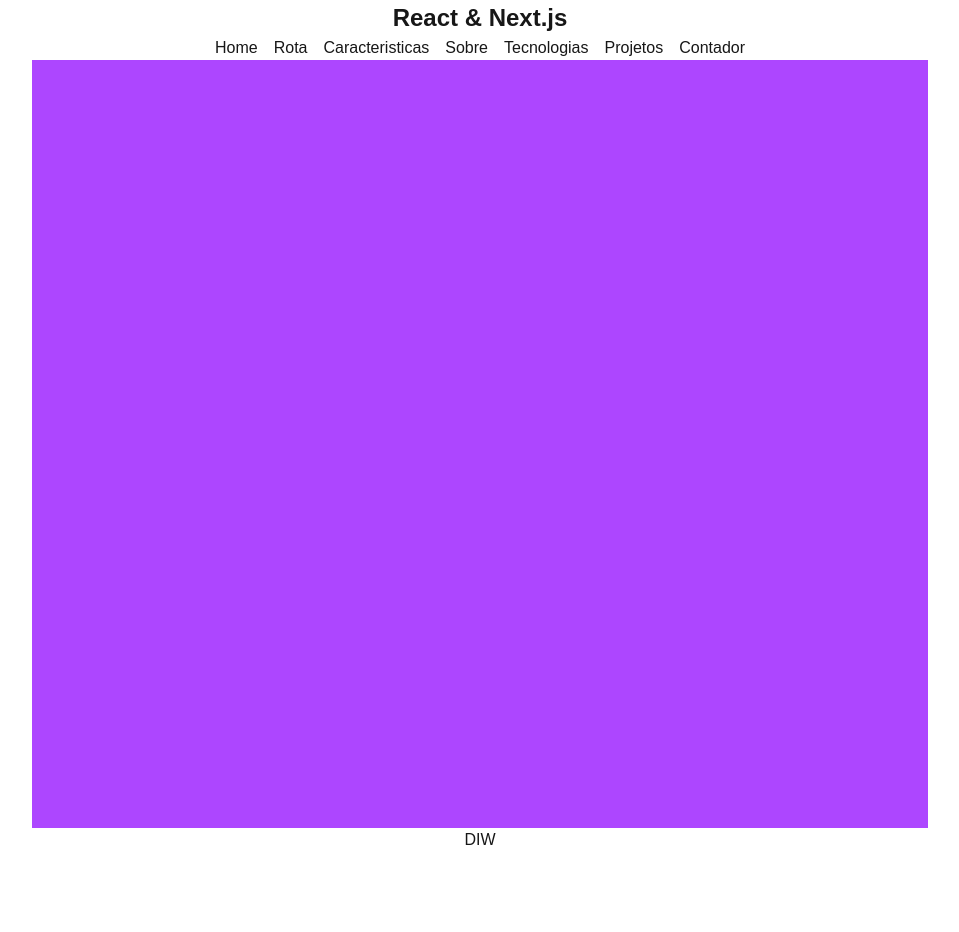
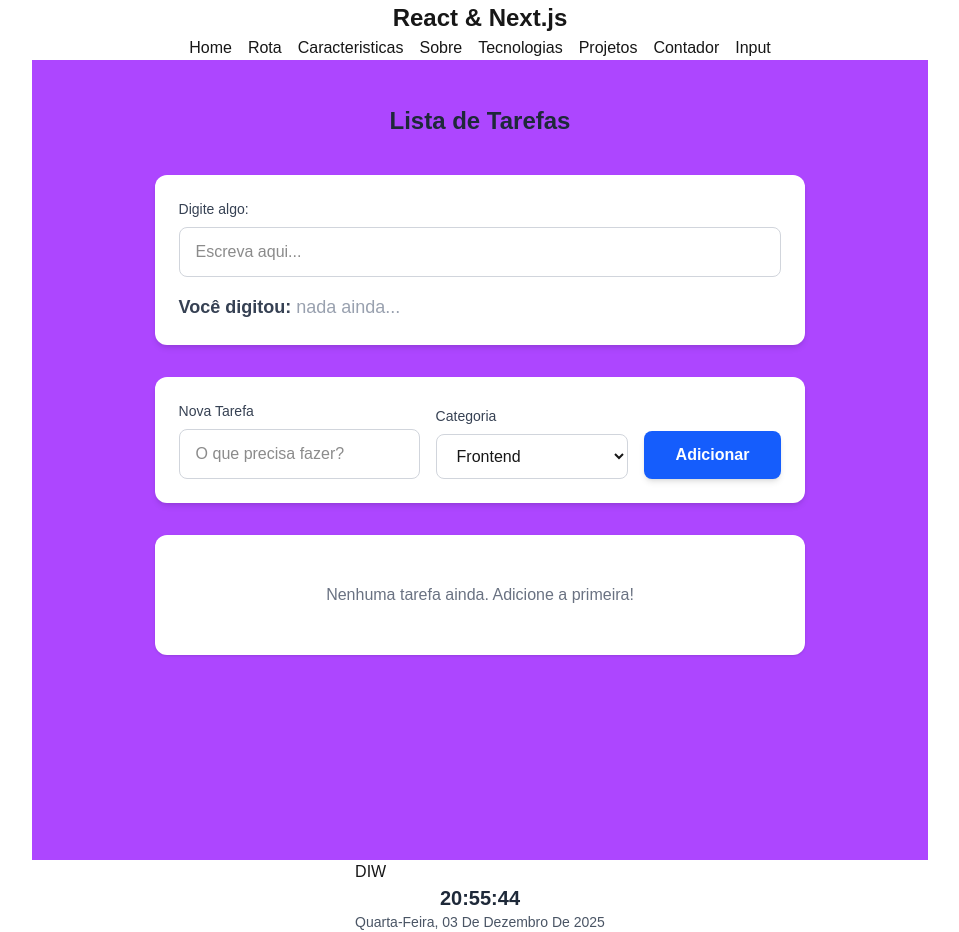
Before and after one commit to guilhermeoliveira3/guilherme.oliveira-next, a Next.js app: page /componentes/input in a window 1280 px wide. Shown: the whole page, without its empty margins (160-1119 px from the left). Before the commit the page ends 852 px from the top, so only its background shows below. Built offline with nearby package versions, Linux system fonts and the light colour scheme.

Commit message:
+likes tecnologias, +relogio

```diff
--- a/app/componentes/contador/page.tsx
+++ b/app/componentes/contador/page.tsx
@@ -42,7 +42,7 @@
     };
 
     return (
-        <div className="flex flex-col items-center gap-6 p-8 max-w-sm mx-auto bg-white rounded-2xl shadow-lg">
+        <div className="flex flex-col items-center gap-6 ">
             <h1 className={`text-6xl font-bold ${cor()}`}>{valor}</h1>
 
             <div className="flex gap-4">
--- a/app/componentes/input/page.tsx
+++ b/app/componentes/input/page.tsx
@@ -1,9 +1,220 @@
-import React from 'react'
+"use client";
 
-export default function page() {
+import React, { useState } from "react";
+
+interface Tarefa {
+  id: number;
+  texto: string;
+  categoria: string;
+}
+
+const categorias = [
+  "Frontend",
+  "Backend",
+  "Mobile",
+  "DevOps",
+  "Design",
+  "Outros",
+];
+
+export default function PaginaTarefas() {
+  // Input em tempo real
+  const [textoInput, setTextoInput] = useState("");
+
+  // Seleção de categoria
+  const [categoriaSelecionada, setCategoriaSelecionada] = useState(categorias[0]);
+
+  // Lista de tarefas
+  const [tarefas, setTarefas] = useState<Tarefa[]>([]);
+
+  // Para edição
+  const [editandoId, setEditandoId] = useState<number | null>(null);
+  const [textoEdicao, setTextoEdicao] = useState("");
+
+  // Adicionar nova tarefa
+  const adicionarTarefa = () => {
+    if (textoInput.trim() === "") return;
+
+    const novaTarefa: Tarefa = {
+      id: Date.now(),
+      texto: textoInput.trim(),
+      categoria: categoriaSelecionada,
+    };
+
+    setTarefas((prev) => [...prev, novaTarefa]);
+    setTextoInput(""); // limpa o input
+  };
+
+  // Apagar tarefa
+  const apagarTarefa = (id: number) => {
+    setTarefas((prev) => prev.filter((t) => t.id !== id));
+  };
+
+  // Iniciar edição
+  const iniciarEdicao = (tarefa: Tarefa) => {
+    setEditandoId(tarefa.id);
+    setTextoEdicao(tarefa.texto);
+  };
+
+  // Salvar edição
+  const salvarEdicao = () => {
+    if (textoEdicao.trim() === "" || editandoId === null) return;
+
+    setTarefas((prev) =>
+      prev.map((t) =>
+        t.id === editandoId ? { ...t, texto: textoEdicao.trim() } : t
+      )
+    );
+    setEditandoId(null);
+    setTextoEdicao("");
+  };
+
+  // Cancelar edição
+  const cancelarEdicao = () => {
+    setEditandoId(null);
+    setTextoEdicao("");
+  };
+
   return (
-    <div>
+    <div className="min-h-screen py-12 px-4">
+      <div className="max-w-2xl mx-auto">
+        <h1 className="text-4xl font-bold text-center mb-10 text-gray-800">
+          Lista de Tarefas
+        </h1>
 
-    </div>
-  )
+        {/* Input em tempo real */}
+        <div className="bg-white p-6 rounded-xl shadow-md mb-8">
+          <label className="block text-sm font-medium text-gray-700 mb-2">
+            Digite algo:
+          </label>
+          <input
+            type="text"
+            value={textoInput}
+            onChange={(e) => setTextoInput(e.target.value)}
+            className="w-full px-4 py-3 border border-gray-300 rounded-lg focus:outline-none focus:ring-2 focus:ring-blue-500"
+            placeholder="Escreva aqui..."
+          />
+          <p className="mt-4 text-lg text-gray-700">
+            <strong>Você digitou:</strong>{" "}
+            {textoInput || <span className="text-gray-400">nada ainda...</span>}
+          </p>
+        </div>
+
+          {/* Selecionar categoria + botão adicionar */}
+          <div className="bg-white p-6 rounded-xl shadow-md mb-8">
+            <div className="flex gap-4 items-end">
+              <div className="flex-1">
+                <label className="block text-sm font-medium text-gray-700 mb-2">
+                  Nova Tarefa
+                </label>
+                <input
+                  type="text"
+                  value={textoInput}
+                  onChange={(e) => setTextoInput(e.target.value)}
+                  onKeyDown={(e) => e.key === "Enter" && adicionarTarefa()}
+                  className="w-full px-4 py-3 border border-gray-300 rounded-lg focus:outline-none focus:ring-2 focus:ring-blue-500"
+                  placeholder="O que precisa fazer?"
+                />
+              </div>
+
+              <div className="w-48">
+                <label className="block text-sm font-medium text-gray-700 mb-2">
+                  Categoria
+                </label>
+                <select
+                  value={categoriaSelecionada}
+                  onChange={(e) => setCategoriaSelecionada(e.target.value)}
+                  className="w-full px-4 py-3 border border-gray-300 rounded-lg focus:outline-none focus:ring-2 focus:ring-blue-500"
+                >
+                  {categorias.map((cat) => (
+                    <option key={cat} value={cat}>
+                      {cat}
+                    </option>
+                  ))}
+                </select>
+              </div>
+
+              <button
+                onClick={adicionarTarefa}
+                className="px-8 py-3 bg-blue-600 text-white font-semibold rounded-lg hover:bg-blue-700 transition shadow-md"
+              >
+                Adicionar
+              </button>
+            </div>
+          </div>
+
+          {/* Lista de tarefas */}
+          <div className="space-y-4">
+            {tarefas.length === 0 ? (
+              <p className="text-center text-gray-500 py-12 bg-white rounded-xl shadow">
+                Nenhuma tarefa ainda. Adicione a primeira!
+              </p>
+            ) : (
+              tarefas.map((tarefa) => (
+                <div
+                  key={tarefa.id}
+                  className="bg-white p-5 rounded-xl shadow flex items-center justify-between gap-4"
+                >
+                  <div className="flex-1">
+                    {editandoId === tarefa.id ? (
+                      <input
+                        type="text"
+                        value={textoEdicao}
+                        onChange={(e) => setTextoEdicao(e.target.value)}
+                        onKeyDown={(e) => e.key === "Enter" && salvarEdicao()}
+                        className="w-full px-3 py-2 border border-blue-400 rounded-lg focus:outline-none"
+                        autoFocus
+                      />
+                    ) : (
+                      <div>
+                        <p className="text-lg font-medium text-gray-800">
+                          {tarefa.texto}
+                        </p>
+                        <span className="inline-block mt-1 px-3 py-1 bg-gray-100 text-gray-600 text-xs rounded-full">
+                          {tarefa.categoria}
+                        </span>
+                      </div>
+                    )}
+                  </div>
+
+                  <div className="flex gap-2">
+                    {editandoId === tarefa.id ? (
+                      <>
+                        <button
+                          onClick={salvarEdicao}
+                          className="px-4 py-2 bg-green-600 text-white rounded hover:bg-green-700 text-sm"
+                        >
+                          Salvar
+                        </button>
+                        <button
+                          onClick={cancelarEdicao}
+                          className="px-4 py-2 bg-gray-500 text-white rounded hover:bg-gray-600 text-sm"
+                        >
+                          Cancelar
+                        </button>
+                      </>
+                    ) : (
+                      <>
+                        <button
+                          onClick={() => iniciarEdicao(tarefa)}
+                          className="px-4 py-2 bg-blue-600 text-white rounded hover:bg-blue-700 text-sm"
+                        >
+                          Editar
+                        </button>
+                        <button
+                          onClick={() => apagarTarefa(tarefa.id)}
+                          className="px-4 py-2 bg-red-600 text-white rounded hover:bg-red-700 text-sm"
+                        >
+                          Apagar
+                        </button>
+                      </>
+                    )}
+                  </div>
+                </div>
+              ))
+            )}
+          </div>
+        </div>
+      </div>
+  );
 }
--- /dev/null
+++ b/app/componentes/relogio/page.tsx
@@ -0,0 +1,44 @@
+"use client";
+
+import React, { useState, useEffect } from "react";
+
+export default function Relogio() {
+  const [hora, setHora] = useState(new Date());
+
+  useEffect(() => {
+    const timer = setInterval(() => {
+      setHora(new Date());
+    }, 1000);
+
+    // Limpa o intervalo quando o componente desmontar
+    return () => clearInterval(timer);
+  }, []);
+
+  const formatarHora = (date: Date) => {
+    return date.toLocaleTimeString("pt", {
+      hour: "2-digit",
+      minute: "2-digit",
+      second: "2-digit",
+    });
+  };
+
+  const formatarData = (date: Date) => {
+    return date.toLocaleDateString("pt-BR", {
+      weekday: "long",
+      day: "2-digit",
+      month: "long",
+      year: "numeric",
+    });
+  };
+
+  return (
+    <div className="text-center text-sm text-gray-600">
+      <div className="font-mono text-xl font-bold text-gray-800">
+        {formatarHora(hora)}
+      </div>
+      <div className="capitalize">
+        {formatarData(hora)}
+      </div>
+    </div>
+  );
+}
--- /dev/null
+++ b/app/componentes/tecnologiasCard/contadorPersonalizado.tsx
@@ -0,0 +1,35 @@
+"use client";
+
+import React, { useState, useEffect } from "react";
+
+interface ContadorPersonalizadoProps {
+  title: string;
+}
+
+export default function ContadorPersonalizado({ title }: ContadorPersonalizadoProps) {
+  const [likes, setLikes] = useState(0);
+
+  // Carrega do localStorage na montagem
+  useEffect(() => {
+    const salvo = localStorage.getItem(`likes_${title}`);
+    if (salvo) {
+      setLikes(Number(salvo));
+    }
+  }, [title]);
+
+  // Salva sempre que mudar
+  const curtir = () => {
+    const novo = likes + 1;
+    setLikes(novo);
+    localStorage.setItem(`likes_${title}`, String(novo));
+  };
+
+  return (
+    <button
+      onClick={curtir}
+      className="flex items-center gap-2 mt-3 px-4 py-2 bg-white text-violet-600 rounded-full font-semibold hover:bg-violet-100 transition shadow-md active:scale-95"
+    >
+      <span>{likes} {likes === 1 ? "curtida" : "curtidas"}</span>
+    </button>
+  );
+}
--- a/app/layout.tsx
+++ b/app/layout.tsx
@@ -2,6 +2,7 @@
 import { Geist, Geist_Mono } from "next/font/google";
 import "./globals.css";
 import Link from "next/link";
+import Relogio from "./componentes/relogio/page";
 
 
 const geistSans = Geist({
@@ -36,9 +37,10 @@
             <Link href="/route" className="p-2">Rota</Link>
             <Link href="/caracteristicas" className="p-2">Caracteristicas</Link>
             <Link href="/sobre" className="p-2">Sobre</Link>
-            <Link href="/componentes/tecnologias" className="p-2">Tecnologias</Link>
+            <Link href="/componentes/tecnologiasCard" className="p-2">Tecnologias</Link>
             <Link href="/Projetos" className="p-2">Projetos</Link>
             <Link href="/componentes/contador" className="p-2">Contador</Link>
+            <Link href="/componentes/input" className="p-2">Input</Link>
 
           </nav>
         </header>
@@ -46,7 +48,10 @@
           {children}
         </main>
 
-        <footer>DIW</footer>
+        <footer>
+          <p>DIW</p>
+          <Relogio />
+        </footer>
       </body>
     </html>
   );
```
Also changed, not shown: app/componentes/tecnologiasCard/component.tsx (+20 -9 lines), package.json (+7 -6 lines), 1 other file (tests, documents, lock files or other folders).
